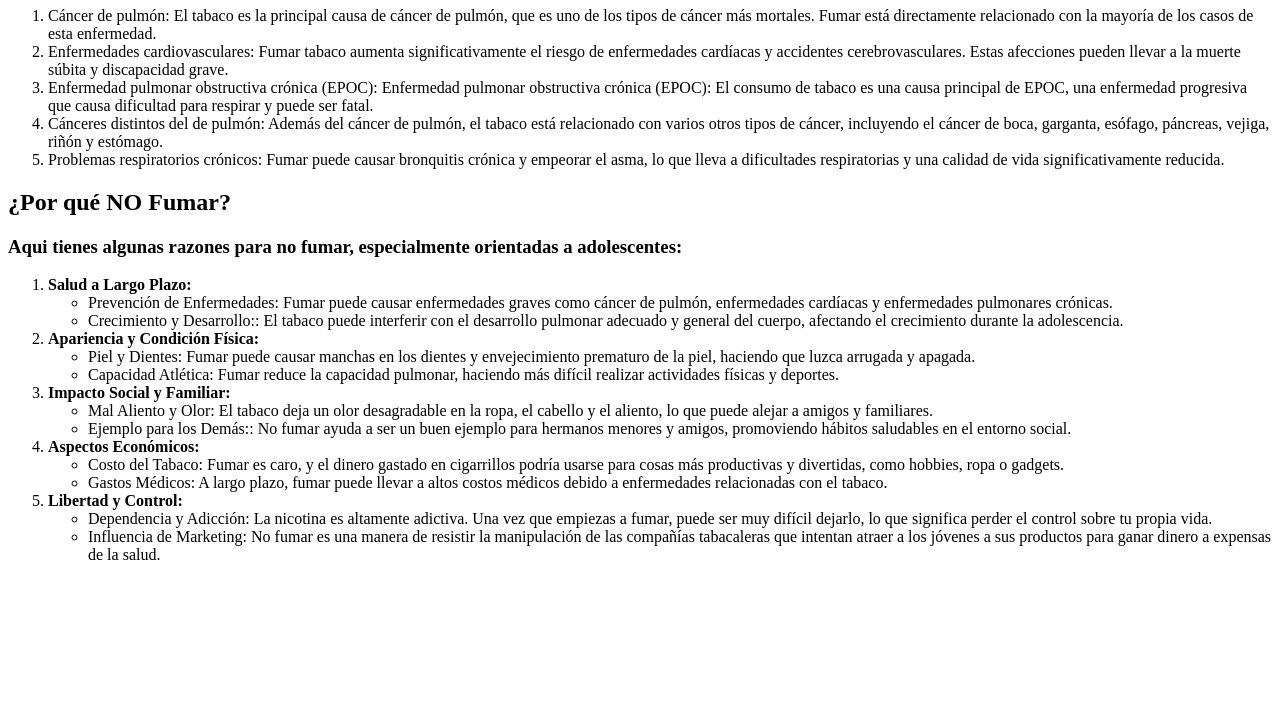
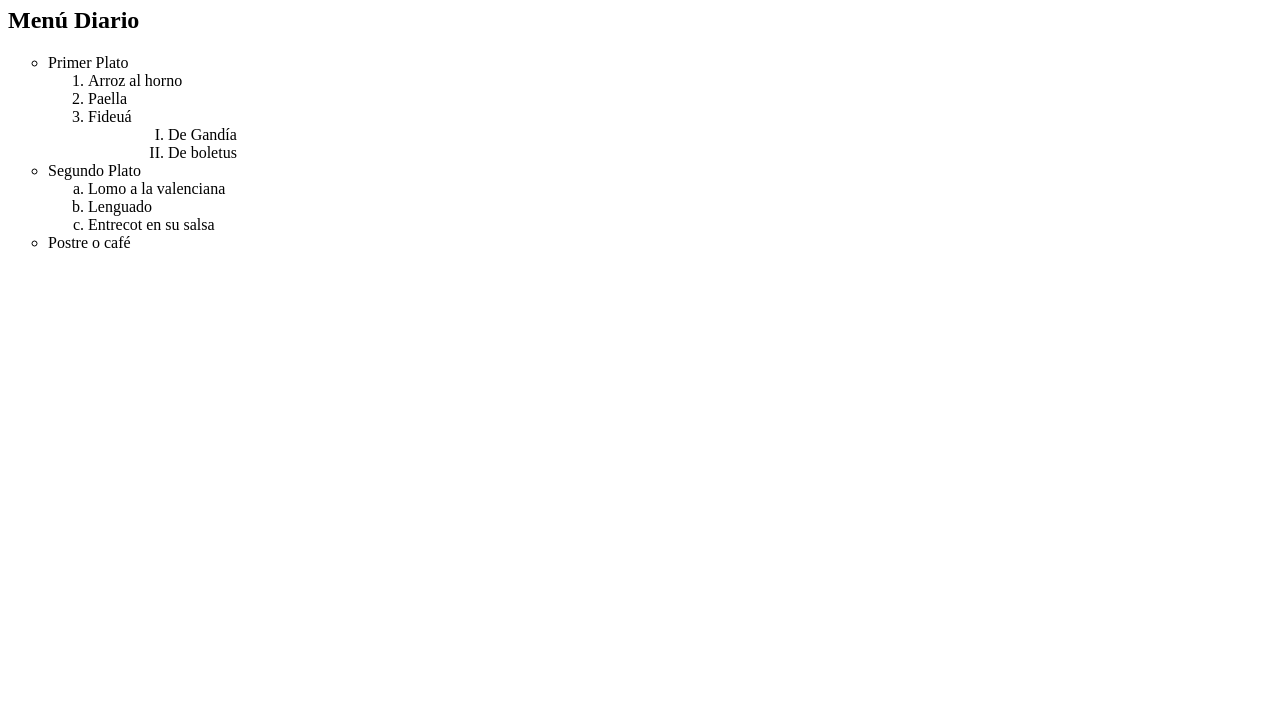
Before and after one commit to PabloFerrero11/1.4-Pr-ctica-listas, a plain HTML site: page index.html in a window 1280 px wide. Shown: the part 73-800 px from the top of the page. Drawn offline with Linux system fonts and the light colour scheme.

Commit message:
Add files via upload

```diff
--- a/index.html
+++ b/index.html
@@ -3,81 +3,35 @@
 <head>
     <meta charset="UTF-8">
     <meta name="viewport" content="width=device-width, initial-scale=1.0">
-    <title>Consecuencias del Tabaco</title>
+    <title>La Carta</title>
     <link rel="stylesheet" href="style.css">
 </head>
 <body>
-    <h1>Consecuencias del Consumo de Tabaco</h1>
-
-    <ol>
-        <li>Cáncer de pulmón: El tabaco es la principal causa de cáncer de pulmón, que es
-            uno de los tipos de cáncer más mortales. Fumar está directamente relacionado con
-            la mayoría de los casos de esta enfermedad.</li>
-        <li>Enfermedades cardiovasculares: Fumar tabaco aumenta significativamente el
-            riesgo de enfermedades cardíacas y accidentes cerebrovasculares. Estas
-            afecciones pueden llevar a la muerte súbita y discapacidad grave.</li>
-        <li>Enfermedad pulmonar obstructiva crónica (EPOC): Enfermedad pulmonar obstructiva crónica (EPOC): El consumo de tabaco es una
-            causa principal de EPOC, una enfermedad progresiva que causa dificultad para
-            respirar y puede ser fatal.</li>
-        <li>Cánceres distintos del de pulmón: Además del cáncer de pulmón, el tabaco está
-        relacionado con varios otros tipos de cáncer, incluyendo el cáncer de boca,
-        garganta, esófago, páncreas, vejiga, riñón y estómago.</li>
-
-        <li>Problemas respiratorios crónicos: Fumar puede causar bronquitis crónica y
-            empeorar el asma, lo que lleva a dificultades respiratorias y una calidad de vida
-            significativamente reducida.</li>
-    </ol>
-
-<h2>¿Por qué NO Fumar?</h2>
-<h3>Aqui tienes algunas razones para no fumar, especialmente orientadas a adolescentes:</h3>
-<ol>
-    <li>
-        <strong>Salud a Largo Plazo:</strong>
-        <ul>
-            <li>Prevención de Enfermedades: Fumar puede causar enfermedades graves como cáncer
-                de pulmón, enfermedades cardíacas y enfermedades pulmonares crónicas.</li>
-            <li>Crecimiento y Desarrollo:: El tabaco puede interferir con el desarrollo pulmonar adecuado
-                y general del cuerpo, afectando el crecimiento durante la adolescencia.</li>
-        </ul>
-    </li>
-    <li>
-        <strong>Apariencia y Condición Física:</strong>
-        <ul>
-            <li>Piel y Dientes: Fumar puede causar manchas en los dientes y envejecimiento prematuro
-                de la piel, haciendo que luzca arrugada y apagada.</li>
-            <li>Capacidad Atlética: Fumar reduce la capacidad pulmonar, haciendo más difícil realizar
-                actividades físicas y deportes.</li>
-        </ul>
-    </li>
-    <li>
-        <strong>Impacto Social y Familiar:</strong>
-        <ul>
-            <li>Mal Aliento y Olor: El tabaco deja un olor desagradable en la ropa, el cabello y el aliento,
-                lo que puede alejar a amigos y familiares.</li>
-            <li>Ejemplo para los Demás:: No fumar ayuda a ser un buen ejemplo para hermanos
-                menores y amigos, promoviendo hábitos saludables en el entorno social.</li>
-        </ul>
-    </li>
-    <li>
-        <strong>Aspectos Económicos:</strong>
-        <ul>
-            <li>Costo del Tabaco: Fumar es caro, y el dinero gastado en cigarrillos podría usarse para
-                cosas más productivas y divertidas, como hobbies, ropa o gadgets.</li>
-            <li>Gastos Médicos: A largo plazo, fumar puede llevar a altos costos médicos debido a
-                enfermedades relacionadas con el tabaco.</li>
-        </ul>
-    </li>
-    <li>
-        <strong>Libertad y Control:</strong>
-        <ul>
-            <li>Dependencia y Adicción: La nicotina es altamente adictiva. Una vez que empiezas a
-                fumar, puede ser muy difícil dejarlo, lo que significa perder el control sobre tu propia vida.</li>
-            <li>Influencia de Marketing: No fumar es una manera de resistir la manipulación de las
-                compañías tabacaleras que intentan atraer a los jóvenes a sus productos para ganar dinero
-                a expensas de la salud.</li>
-        </ul>
-    </li>
-</ol>
-
+    <h1>La Carta</h1>
+    <h2>Menú Diario</h2>
+    <ul>
+        <li>Primer Plato
+            <ol>
+                <li>Arroz al horno</li>
+                <li>Paella</li>
+                <li>Fideuá
+                    <ul>
+                      <ol type="I">
+                        <li>De Gandía</li>
+                        <li>De boletus</li>
+                      </ol>
+                    </ul>
+                 </li>
+            </ol>
+        </li>
+        <li>Segundo Plato
+            <ol type="a">
+                <li>Lomo a la valenciana</li>
+                <li>Lenguado</li>
+                <li>Entrecot en su salsa</li>
+            </ol>
+        </li>
+        <li>Postre o café</li>
+    </ul>
 </body>
 </html>
--- a/style.css
+++ b/style.css
@@ -1,11 +1,20 @@
-
-.title  {
-
-    color: blue;
+body {
+    font-family: 'Times New Roman' ;
+    text-align:left;
 }
 
-
-h3 {
+h1 {
     color: black;
 
 }
+
+h2 {
+    color: black;
+
+}
+
+ul {list-style: circle;
+
+
+
+}
```
